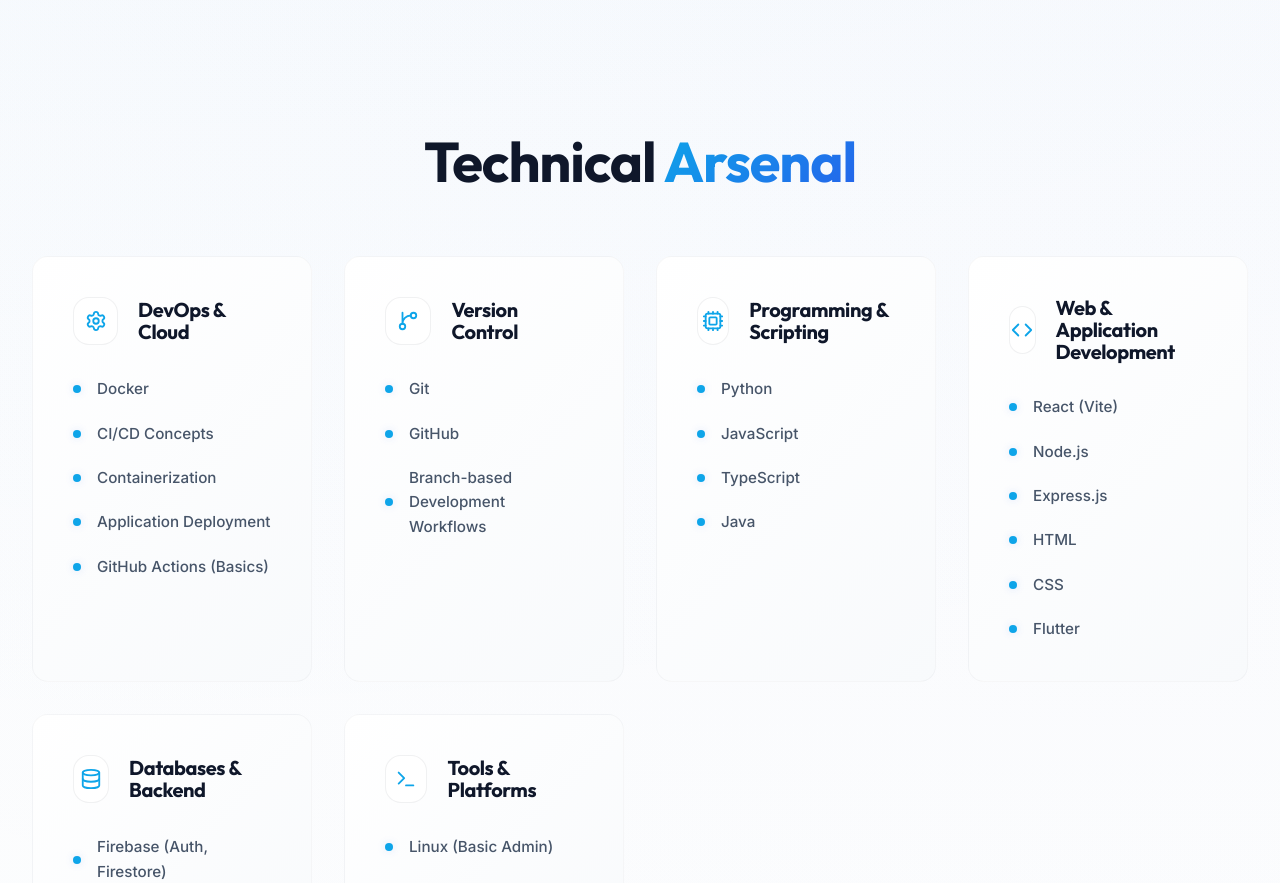
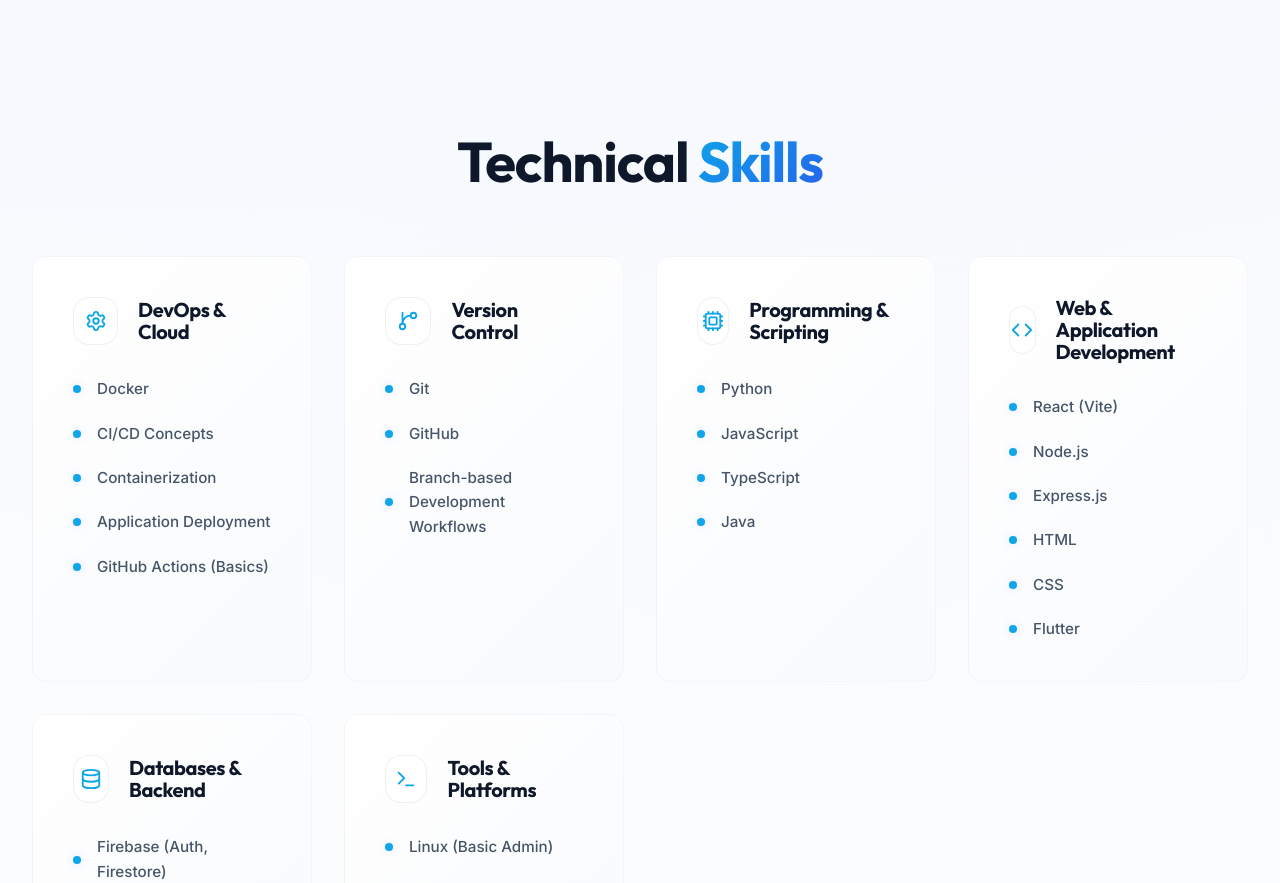
Before and after one commit to kavinu1/Portfolio, a React (Vite) app: page / in a window 1280 px wide. Shown: the part 2960-3843 px from the top of the page. Built offline with nearby package versions, Linux system fonts and the light colour scheme.

Commit message:
Update CV

```diff
--- a/src/components/Skills.tsx
+++ b/src/components/Skills.tsx
@@ -70,7 +70,7 @@
     <section className="skills section" id="skills">
       <div className="container">
         <h2 className="section-title">
-          Technical <span>Arsenal</span>
+          Technical <span>Skills</span>
         </h2>
 
         <div className="skills-grid">
```
Also changed, not shown: 1 other file (tests, documents, lock files or other folders).
